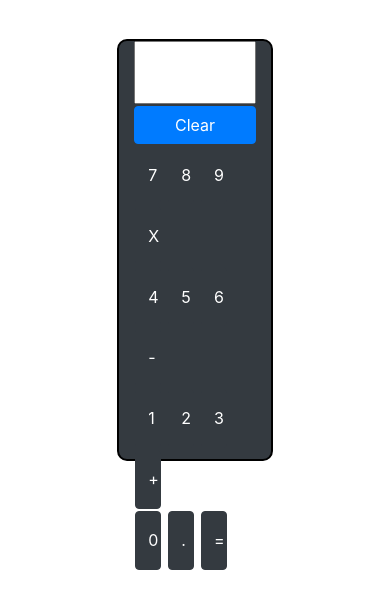
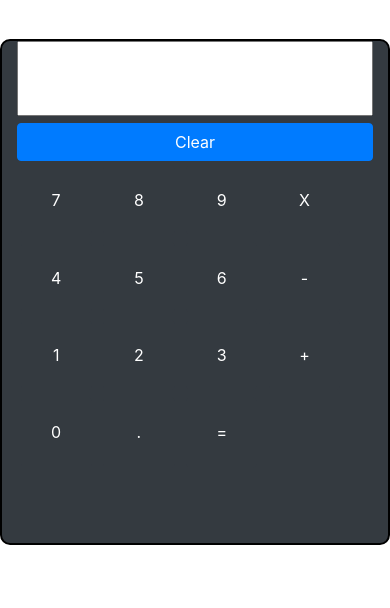
Before and after one commit to hamzaimran581/calculator, a plain HTML site: page index.html in a window 390 px wide. Drawn offline with nearby package versions, Linux system fonts and the light colour scheme.

Commit message:
added media query

```diff
--- a/style.css
+++ b/style.css
@@ -22,3 +22,9 @@
     margin: 1% 1% ;
 
 }
+@media screen and (max-width: 550px) {
+    .container {
+      height: 60%;
+      width: 100% !important;
+    }
+  }
```
